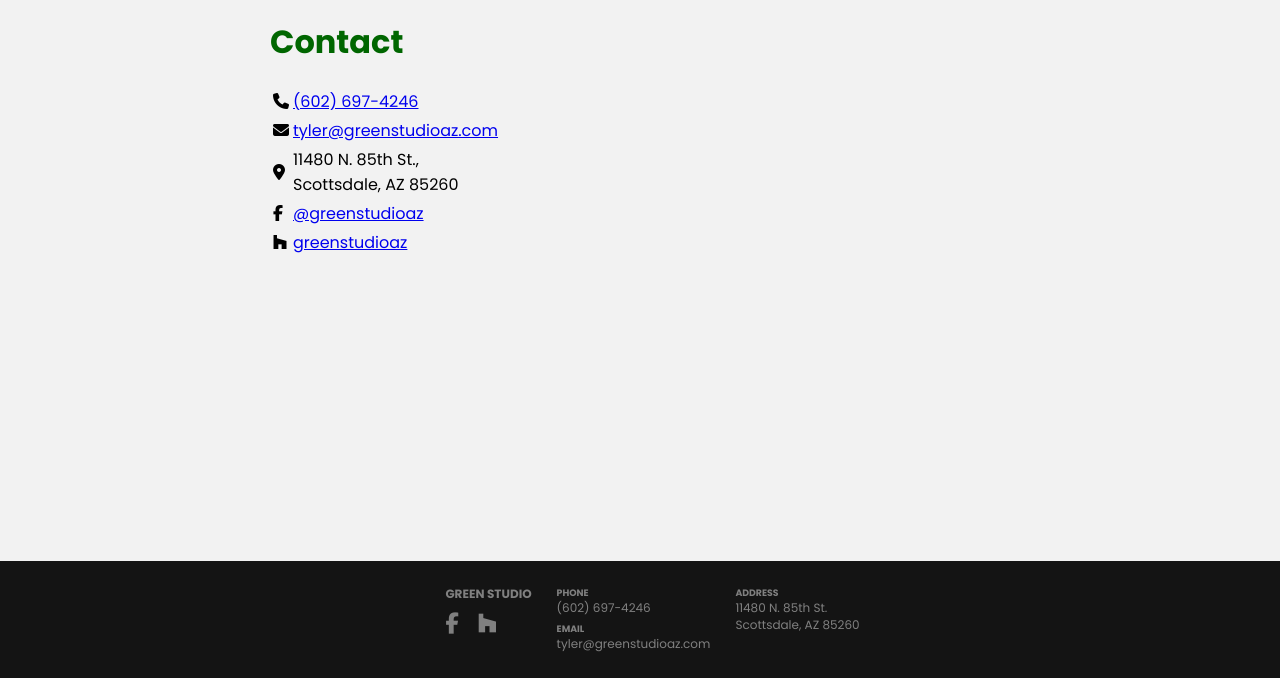
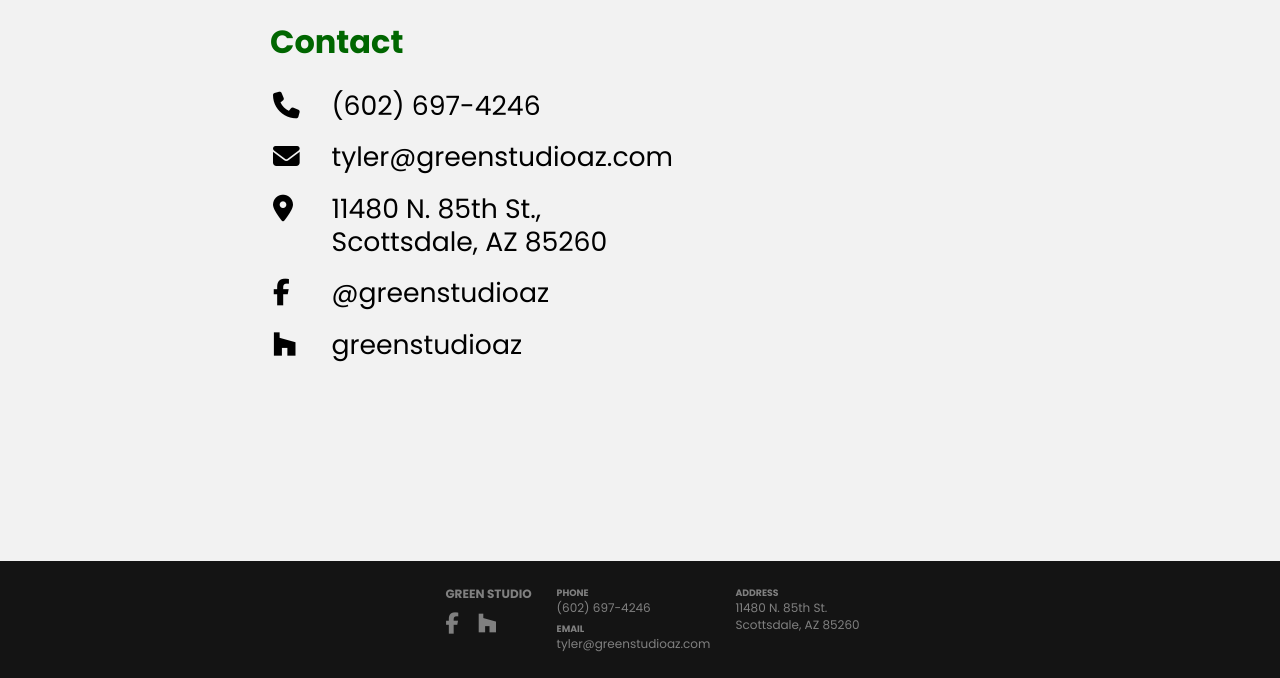
Before and after one commit to tsgreen1213/greenstudioaz, a plain HTML site: page contact.html in a window 1280 px wide. Shown: the part 122-800 px from the top of the page. Drawn offline with Linux system fonts and the light colour scheme.

Commit message:
Update style.css

```diff
--- a/style.css
+++ b/style.css
@@ -319,11 +319,22 @@ h1 {
 .padded-text {
 	padding-bottom: 5px;
 }
-.contact-text {
+.contact-table {
 	width: 100%;
 	line-height: 125%;
 	/* Mobile styling */
 	font-size: 14pt;
+}
+.contact-cell {
+	vertical-align: top;
+	padding-bottom: 15px;
+}
+.contact-cell a {
+	color: black;
+	text-decoration: none;
+}
+.contact-cell a:hover {
+	text-decoration: underline;
 }
 /* Gallery */
 .gallery-container {
@@ -401,7 +412,7 @@ h1 {
 	}
 	.banner {
 		margin-top: 100px;
-		min-height: auto;
+		min-height: 480px;
 	}
 	.page-title {
 		font-size: 24pt;
@@ -409,7 +420,7 @@ h1 {
 	.gallery-title {
 		font-size: 16pt;
 	}
-	.contact-text {
+	.contact-table {
 		font-size: 20pt;
 	}
 	.gallery-container {
```
